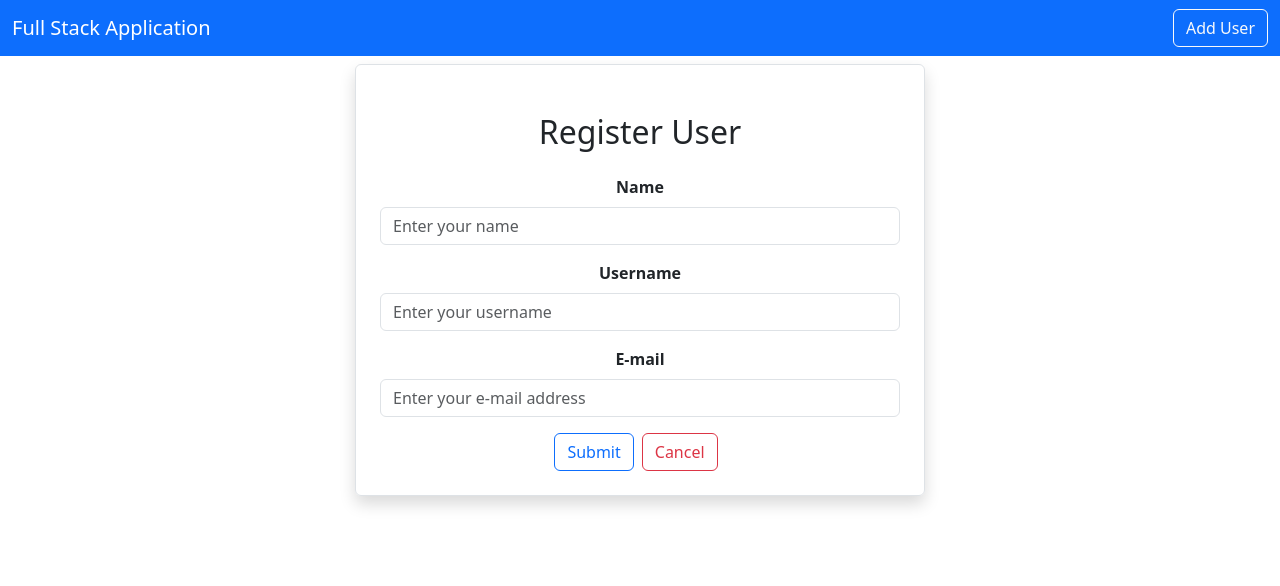
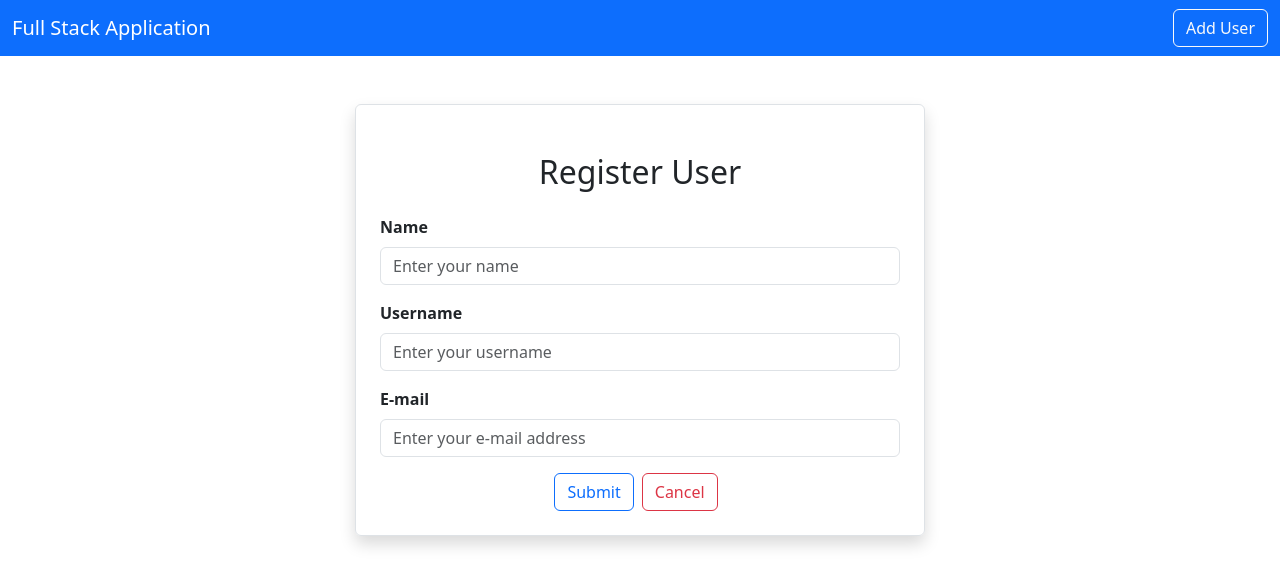
Before and after one commit to Selenayk/fullstack-spring-boot, a React (Create React App) app in the folder fullstack-frontend/: page /adduser in a window 1280 px wide. Shown: the top 586 px of the page. Built offline with nearby package versions, Linux system fonts and the light colour scheme.

Commit message:
Enhance UI with design improvements

```diff
--- a/fullstack-frontend/src/pages/Home.js
+++ b/fullstack-frontend/src/pages/Home.js
@@ -31,10 +31,10 @@ export const Home = () => {
 
   return (
     <div className="container">
-      <div className="py-4">
-        <table className="table border shadow">
+      <div className="mt-5">
+        <table className="table border shadow-lg">
           <thead>
-            <tr>
+            <tr style={{ fontSize: '1.3rem' }}>
               <th scope="col">#</th>
               <th scope="col">Name</th>
               <th scope="col">Username</th>
@@ -45,7 +45,9 @@ export const Home = () => {
           <tbody>
             {users.map((user, index) => (
               <tr key={user.id}>
-                <th scope="row">{index + 1}</th>
+                <th scope="row" style={{ fontSize: '1.1rem' }}>
+                  {index + 1}
+                </th>
                 <td>{user.name}</td>
                 <td>{user.username}</td>
                 <td>{user.email}</td>
--- a/fullstack-frontend/src/users/AddUser.js
+++ b/fullstack-frontend/src/users/AddUser.js
@@ -25,10 +25,10 @@ export const AddUser = () => {
   return (
     <div className="container">
       <div className="row">
-        <div className="col-md-6 offset-md-3 border rounded p-4 mt-2 shadow">
+        <div className="col-md-6 offset-md-3 border rounded p-4 mt-5 shadow">
           <h2 className="text-center m-4">Register User</h2>
           <form onSubmit={(e) => onSubmit(e)}>
-            <div className="mb-3">
+            <div className="mb-3 text-start ">
               <label
                 htmlFor="Name"
                 className="form-label"
@@ -45,7 +45,7 @@ export const AddUser = () => {
                 onChange={(e) => onInputChange(e)}
               />
             </div>
-            <div className="mb-3">
+            <div className="mb-3 text-start">
               <label
                 htmlFor="Username"
                 className="form-label"
@@ -62,7 +62,7 @@ export const AddUser = () => {
                 onChange={(e) => onInputChange(e)}
               />
             </div>
-            <div className="mb-3">
+            <div className="mb-3 text-start">
               <label
                 htmlFor="Email"
                 className="form-label"
--- a/fullstack-frontend/src/users/EditUser.js
+++ b/fullstack-frontend/src/users/EditUser.js
@@ -42,10 +42,10 @@ export const EditUser = () => {
   return (
     <div className="container">
       <div className="row">
-        <div className="col-md-6 offset-md-3 border rounded p-4 mt-2 shadow">
+        <div className="col-md-6 offset-md-3 border rounded p-4 mt-5 shadow">
           <h2 className="text-center m-4">Edit User</h2>
           <form onSubmit={onUpdateUser}>
-            <div className="mb-3">
+            <div className="mb-3 text-start">
               <label
                 htmlFor="name"
                 className="form-label"
@@ -63,7 +63,7 @@ export const EditUser = () => {
                 required
               />
             </div>
-            <div className="mb-3">
+            <div className="mb-3 text-start">
               <label
                 htmlFor="username"
                 className="form-label"
@@ -80,7 +80,7 @@ export const EditUser = () => {
                 onChange={onInputChange}
               />
             </div>
-            <div className="mb-3">
+            <div className="mb-3 text-start">
               <label
                 htmlFor="email"
                 className="form-label"
```
